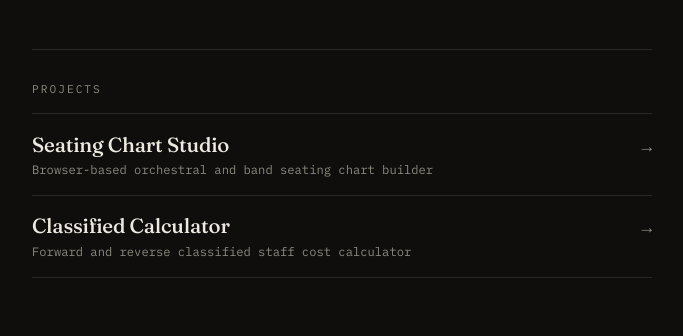
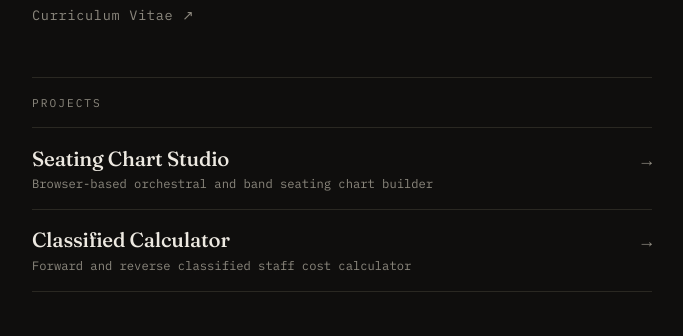
Before and after one commit to maestrowang/maestrowang.github.io, a plain HTML site: page index.html in a window 1280 px wide. Shown: the part 240-576 px from the top of the page, without its empty margins (298-981 px from the left). Drawn offline with Linux system fonts and the light colour scheme.

Commit message:
Add files via upload

```diff
--- a/index.html
+++ b/index.html
@@ -66,10 +66,36 @@
     font-size: 0.95rem;
   }
 
+  .resume-link{
+    display: inline-block;
+    margin-top: 1.4rem;
+    font-size: 0.85rem;
+    letter-spacing: 0.05em;
+    color: var(--muted);
+    text-decoration: none;
+    padding-bottom: 2px;
+    background-image: linear-gradient(var(--accent), var(--accent));
+    background-repeat: no-repeat;
+    background-position: left bottom;
+    background-size: 0% 1px;
+    transition: background-size 0.25s ease, color 0.2s ease;
+  }
+
+  .resume-link:hover,
+  .resume-link:focus-visible{
+    color: var(--ink);
+    background-size: 100% 1px;
+  }
+
+  .resume-link:focus-visible{
+    outline: 1px solid var(--accent);
+    outline-offset: 4px;
+  }
+
   .rule{
     border: none;
     border-top: 1px solid var(--hair);
-    margin: 3.2rem 0 2rem;
+    margin: 3.2rem 0 1.1rem;
   }
 
   .eyebrow{
@@ -210,7 +236,7 @@
   }
 
   @media (prefers-reduced-motion: reduce){
-    .project-title, .project-arrow, .social, .social::after{
+    .project-title, .project-arrow, .social, .social::after, .resume-link{
       transition: none;
     }
     .project:hover .project-title{
@@ -233,6 +259,8 @@
 
   <h1 class="name">maestrowang</h1>
   <p class="tagline">arts administrator by day, <em>artist</em> by night</p>
+
+  <a class="resume-link" href="https://maestrowang.github.io/about/" target="_blank" rel="noopener">Curriculum Vitae &#8599;</a>
 
   <hr class="rule">
 
```
